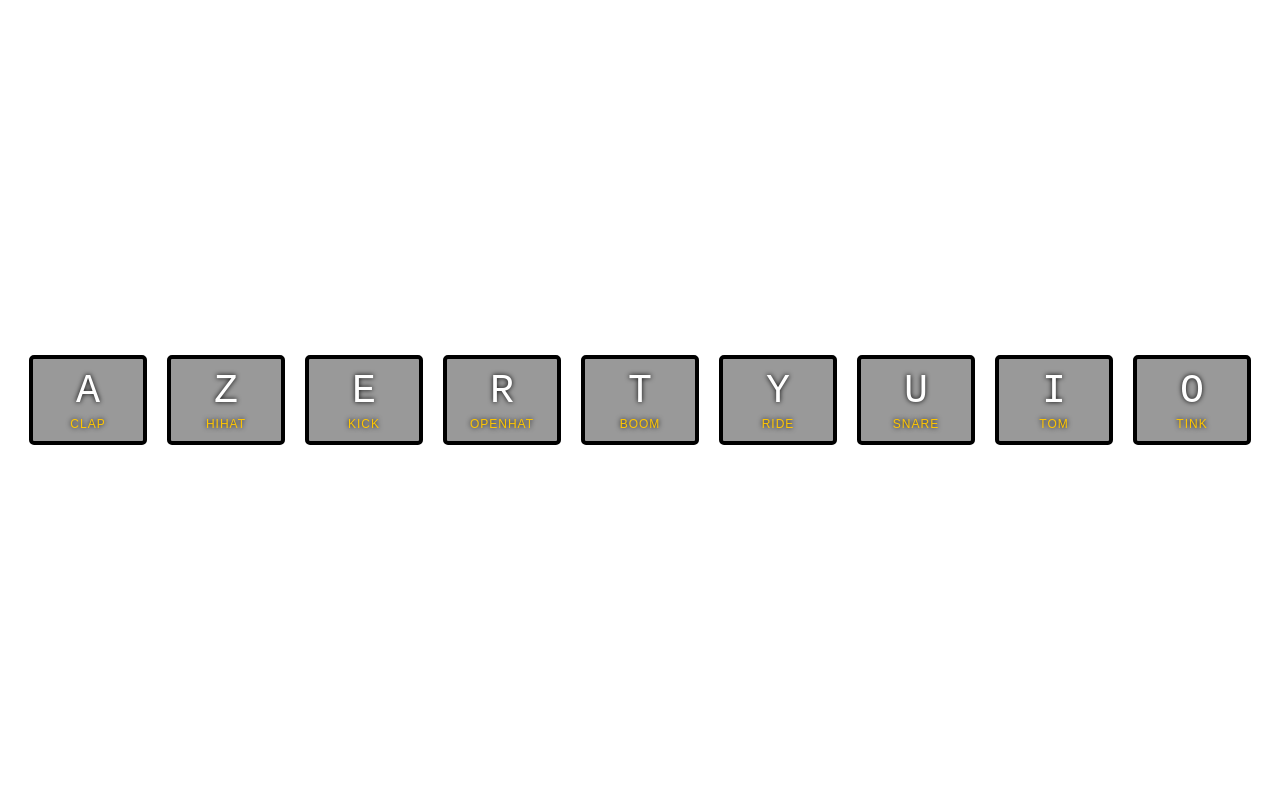
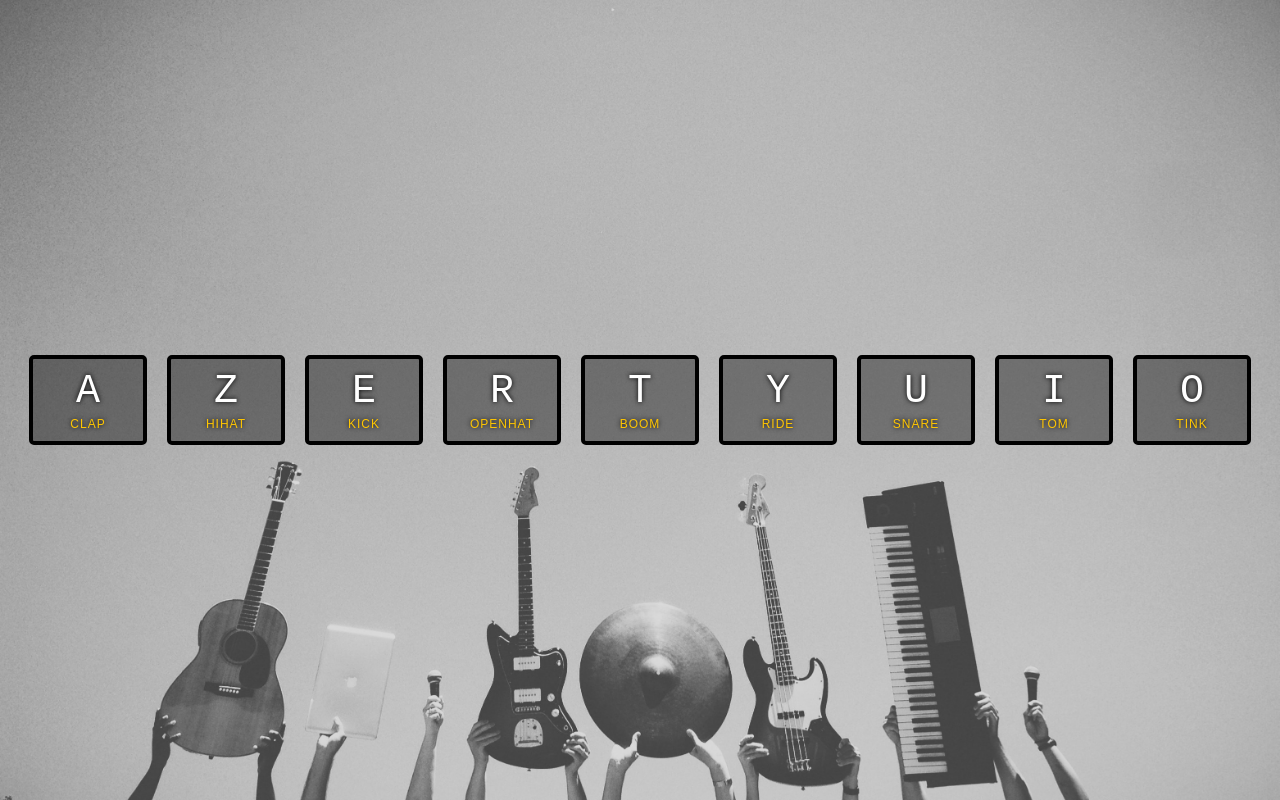
Before and after one commit to Mert1980/DrumKit_App, a plain HTML site: page index.html in a window 1280 px wide. Drawn offline with Linux system fonts and the light colour scheme.

Commit message:
fix link of the image

```diff
--- a/style.css
+++ b/style.css
@@ -1,6 +1,6 @@
 html {
   font-size: 10px;
-  background: url("./band.jpeg") bottom center;
+  background: url("./images/band.jpeg") bottom center;
   background-size: cover;
 }
 
```
